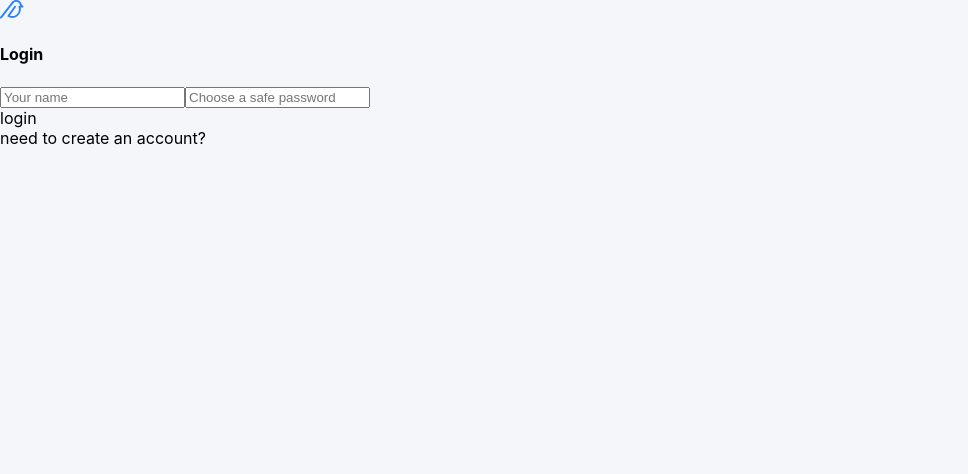
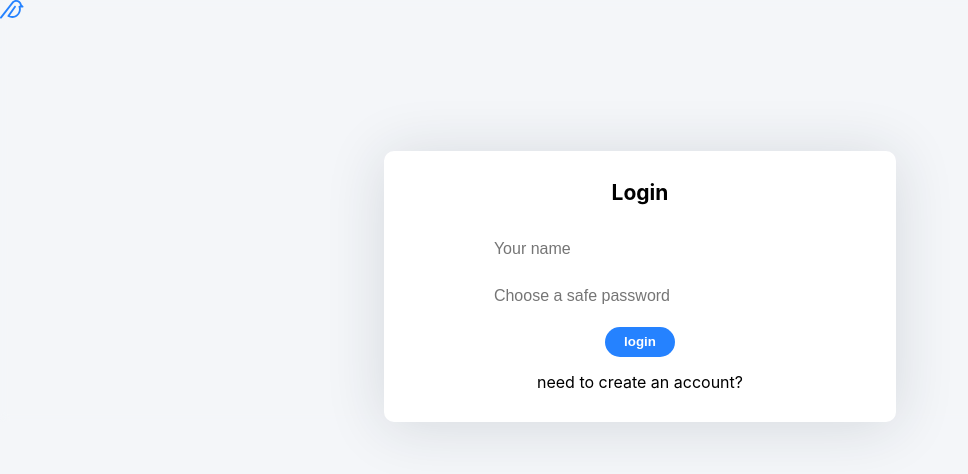
Before and after one commit to mbouzi/chrrp, a React (Create React App) app: page /login in a window 1280 px wide. Shown: the top 474 px of the page, without its empty margins (0-968 px from the left). Built offline with nearby package versions, Linux system fonts and the light colour scheme.

Commit message:
signin styling

```diff
--- a/src/components/Login.js
+++ b/src/components/Login.js
@@ -2,6 +2,9 @@ import React, { Component } from 'react'
 import { Mutation } from 'react-apollo'
 import gql from 'graphql-tag'
 import { AUTH_TOKEN } from '../constants'
+
+import '../styles/login.css'
+
 
 const SIGNUP_MUTATION = gql`
   mutation SignupMutation($password: String!, $name: String!) {
@@ -29,7 +32,7 @@ class Login extends Component {
   render() {
     const { login, password, name } = this.state
     return (
-      <div>
+      <div className="login">
         <h4 >{login ? 'Login' : 'Sign Up'}</h4>
         <div >
           <input
@@ -52,9 +55,9 @@ class Login extends Component {
             onCompleted={data => this._confirm(data)}
           >
             {mutation => (
-              <div onClick={mutation}>
+              <button onClick={mutation}>
                 {login ? 'login' : 'create account'}
-              </div>
+              </button>
             )}
           </Mutation>
           <div
--- /dev/null
+++ b/src/styles/login.css
@@ -0,0 +1,39 @@
+
+.login {
+  margin: 10% auto;
+  width: 40%;
+  text-align: center;
+  background: #FFFFFF;
+  box-shadow: 0px 4px 60px rgba(26, 40, 60, 0.14);
+  border-radius: 10px;
+  padding: 2px 0 30px 0;
+}
+
+.login input {
+  display: block;
+  margin: 0 auto;
+  width: 60%;
+  border: none;
+  outline: none;
+  padding: 7px 0 7px 15px;
+  border-radius: 10px;
+  margin-top: 15px;
+  font-size: 16px;
+}
+
+.login button {
+  width: 69.75px;
+  height: 30px;
+  background: #2582FF;
+  border-radius: 55px;
+  color: #FFF;
+  font-weight: bold;
+  cursor: pointer;
+  border: none;
+  margin: 15px 0;
+}
+
+.login h4 {
+  font-size: 21px;
+  line-height: 24px;
+}
```
